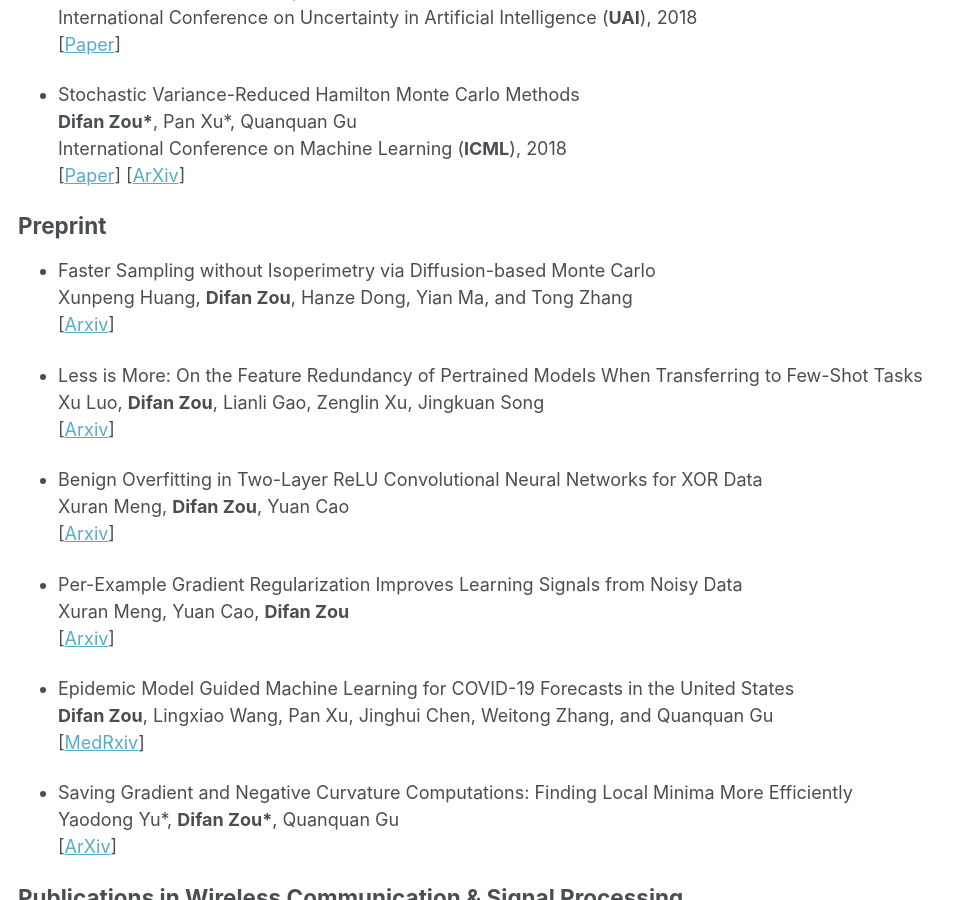
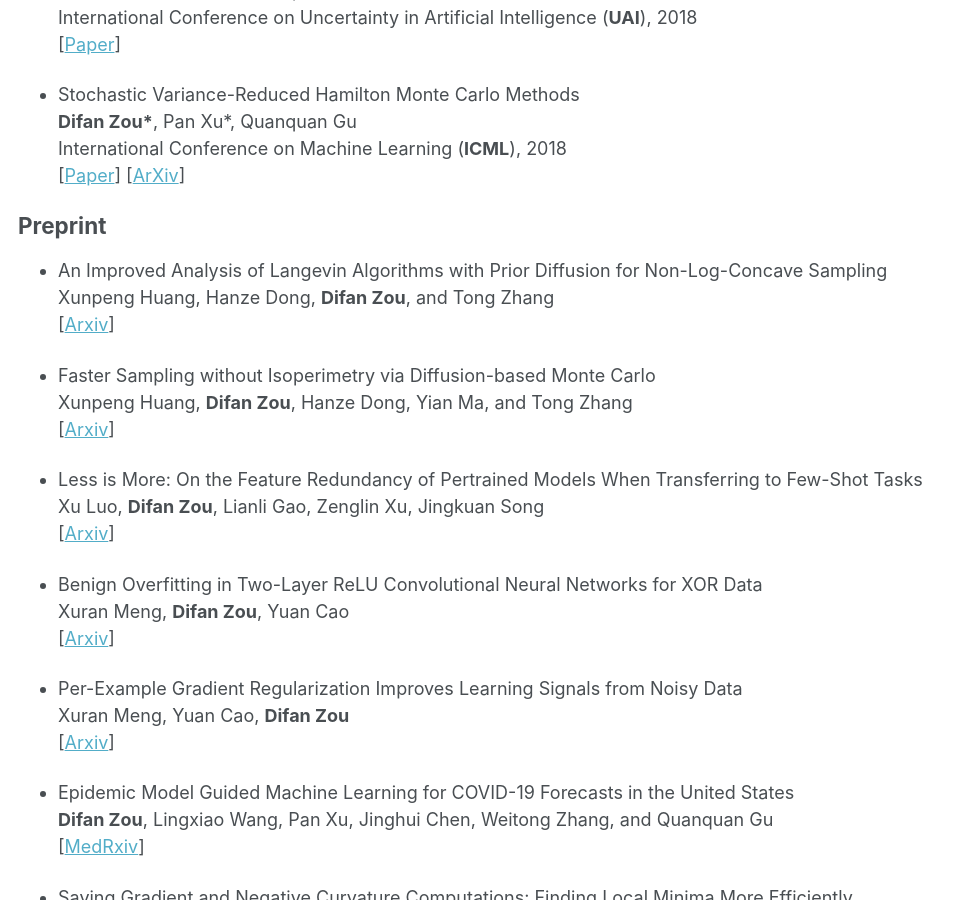
Before and after one commit to difanzou/difanzou.github.io, a Jekyll site: the page built from _pages/publications.md, in a window 1280 px wide and 900 px high, scrolled down 4026 px. Shown: the whole window, without its empty margins (0-966 px from the left). Built offline with Jekyll 4.4.1, drawn with Linux system fonts in a browser that asks for light colours.

Commit message:
update publication

```diff
--- a/_pages/publications.md
+++ b/_pages/publications.md
@@ -175,6 +175,11 @@ International Conference on Machine Learning (**ICML**), 2018\
 
 ## Preprint
 
+* An Improved Analysis of Langevin Algorithms with Prior Diffusion for Non-Log-Concave Sampling\
+Xunpeng Huang, Hanze Dong, **Difan Zou**,  and Tong Zhang\
+\[[Arxiv](https://arxiv.org/pdf/2403.06183.pdf)\]
+
+
 * Faster Sampling without Isoperimetry via Diffusion-based Monte Carlo\
 Xunpeng Huang, **Difan Zou**, Hanze Dong, Yian Ma, and Tong Zhang\
 \[[Arxiv](https://arxiv.org/pdf/2401.06325.pdf)\]
```
